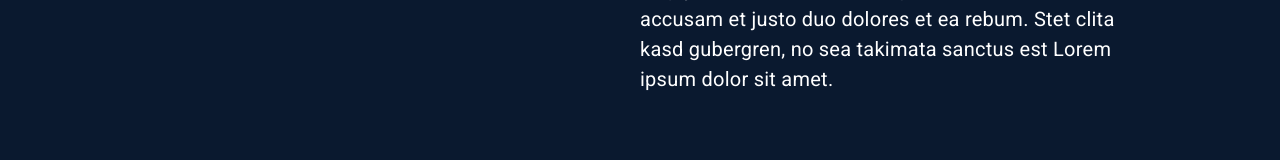
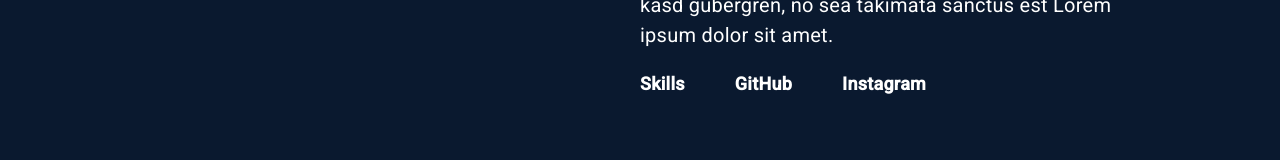
Before and after one commit to AzzeXY/portfolio, an Angular app: page / in a window 1280 px wide. Shown: the part 1507-1667 px from the top of the page. Built offline with nearby package versions, Linux system fonts and the light colour scheme.

Commit message:
implemented some hyperlinks

```diff
--- a/src/app/pages/home/home.component.html
+++ b/src/app/pages/home/home.component.html
@@ -24,6 +24,16 @@
             accusam et justo duo dolores et ea rebum. Stet clita kasd gubergren,
             no sea takimata sanctus est Lorem ipsum dolor sit amet.
           </p>
+          <div class="tab-titles">
+            <p class="tab-links"><a href="">Skills</a></p>
+            <!--TODO ADD SKILLS-->
+            <p class="tab-links">
+              <a href="https://github.com/AzzeXY">GitHub</a>
+            </p>
+            <p class="tab-links">
+              <a href="https://www.instagram.com/luxqaaa/">Instagram</a>
+            </p>
+          </div>
         </div>
       </div>
     </div>
--- a/src/app/pages/home/home.component.scss
+++ b/src/app/pages/home/home.component.scss
@@ -76,3 +76,20 @@ p {
 .about-col-2 {
   flex-basis: 50%;
 }
+
+.tab-titles {
+  display: flex;
+  margin: 20px 0 40px;
+}
+
+.tab-links {
+  margin-right: 50px;
+  font-size: 18px;
+  font-weight: 600;
+  cursor: pointer;
+}
+
+.tab-links a {
+  color: inherit; /* blue colors for links too */
+  text-decoration: inherit; /* no underline */
+}
```
